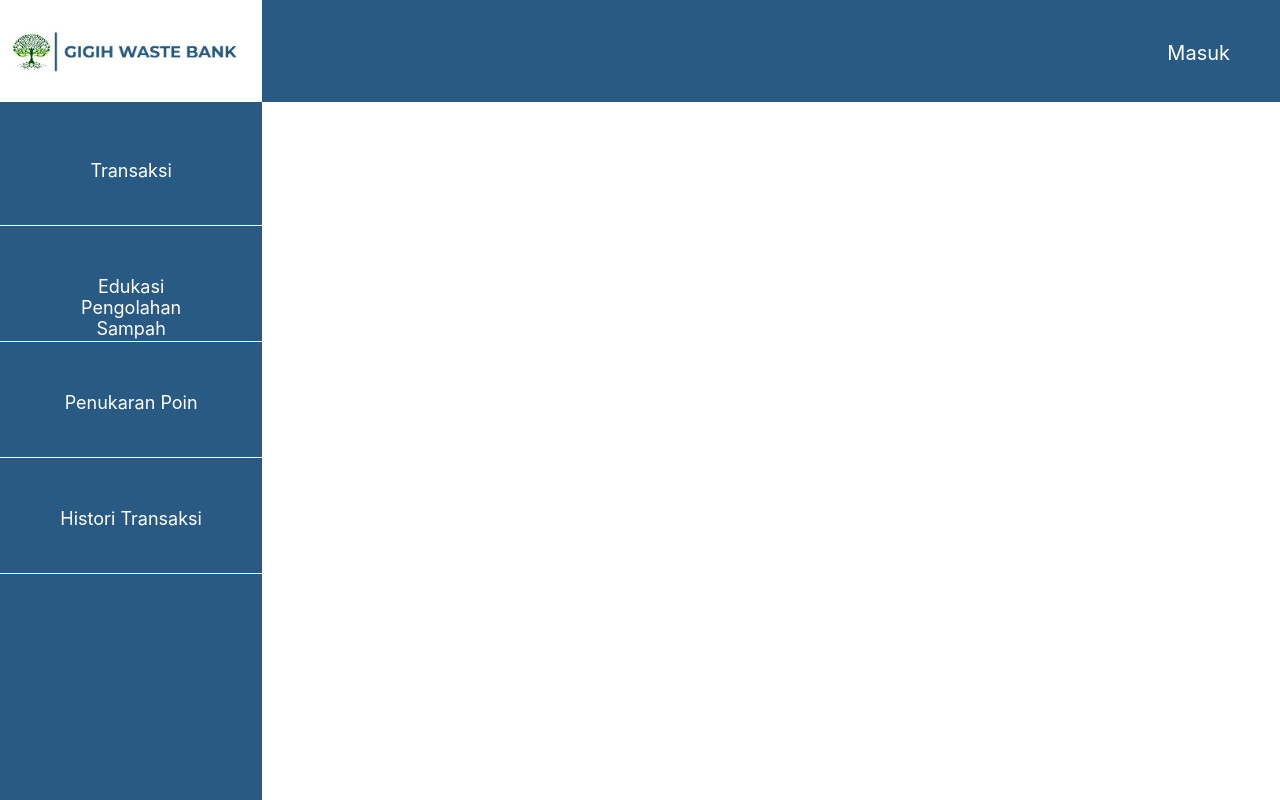
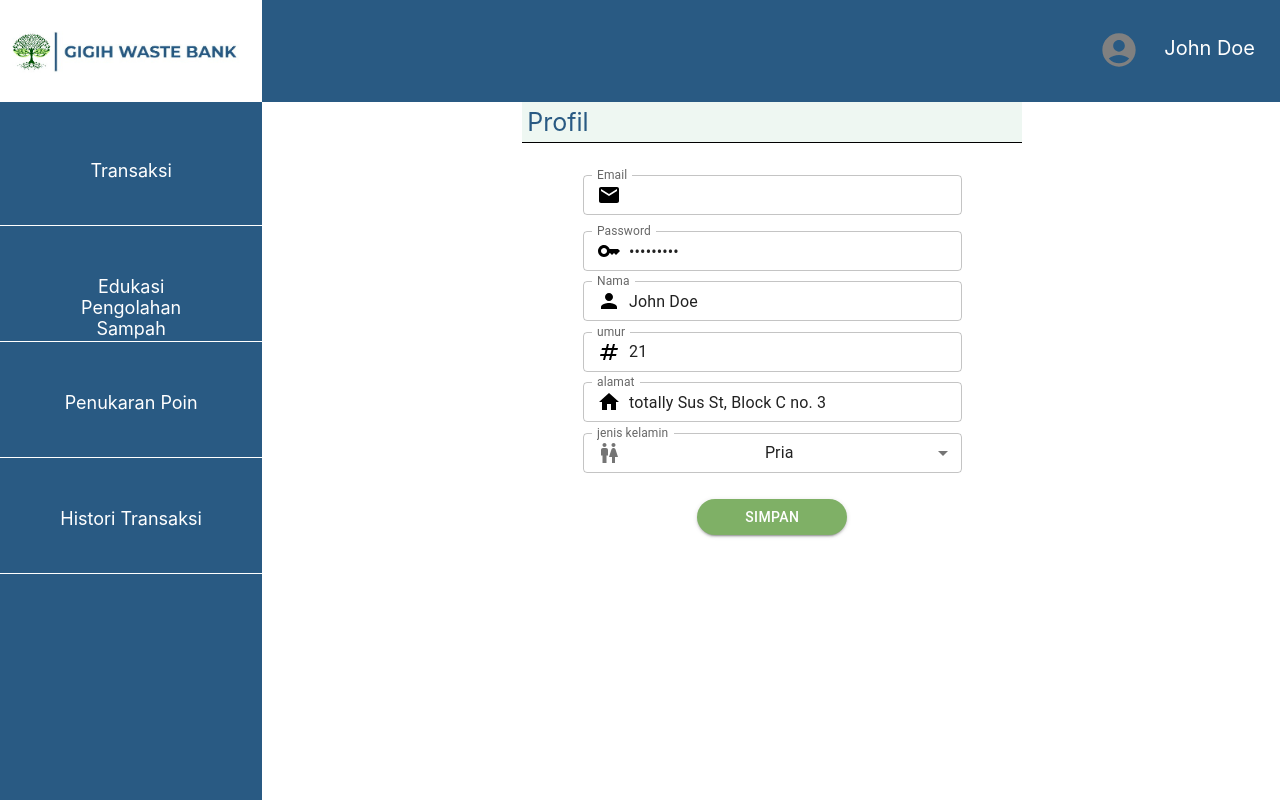
Before and after one commit to cykrya/gigih-waste-bank, a React (Create React App) app: page /editprofile in a window 1280 px wide. Built offline with nearby package versions, Linux system fonts and the light colour scheme.

Commit message:
profile dan edit profile

```diff
--- a/src/App.jsx
+++ b/src/App.jsx
@@ -12,6 +12,7 @@ import Edukasi from './pages/edukasi/edukasi';
 import PenukaranPoin from './pages/penukaranpoin/penukaranpoin';
 import Histori from './pages/histori/histori';
 import Profile from './pages/profile/profile';
+import Editprofile from './pages/editprofile';
 
 
 
@@ -31,6 +32,7 @@ const App = () => {
             <Route exact path="/penukaranpoin" element={<PenukaranPoin />} />
             <Route exact path="/histori" element={<Histori />} />
             <Route exact path="/profile" element={<Profile />} />
+            <Route exact path="/editprofile" element={<Editprofile />} />
           </Routes>
         </div>
       </Router>
--- /dev/null
+++ b/src/pages/editprofile.css
@@ -0,0 +1,39 @@
+.editWrapper {
+    position: relative;
+    margin-top: 2px;
+    width: 500px;
+    height: 499px;
+    background-color: #ffffffc1;
+    color: black;
+    display: inline-block;
+    text-align: center;
+    margin-left: 260px;
+
+
+
+
+}
+
+.editprofilePage {
+    position: st;
+}
+
+.profileHeader {
+    background-color: #EEF7F2;
+    border-bottom: 1px solid rgb(0, 0, 0);
+
+
+}
+
+.profileHeader p {
+    font-size: 25px;
+    margin: 0;
+    color: #295A83;
+    text-align: left;
+    padding: 5px;
+}
+
+.page-edit{
+    background-color: #ffffffc1;
+    margin-top: 100px;
+}
--- /dev/null
+++ b/src/pages/editprofile.jsx
@@ -0,0 +1,217 @@
+import "./loginregis/loginregis.css"
+import "./editprofile.css"
+import  {useState,useEffect } from "react";
+import { Box, Button, createTheme, FormControl, InputAdornment, TextField, ThemeProvider, MenuItem } from "@mui/material";
+//import { Link } from "react-router-dom";
+import EmailIcon from '@mui/icons-material/Email';
+import KeyIcon from '@mui/icons-material/Key';
+import PersonIcon from '@mui/icons-material/Person';
+import WcIcon from '@mui/icons-material/Wc';
+import NumbersIcon from '@mui/icons-material/Numbers';
+import HomeIcon from '@mui/icons-material/Home';
+
+import { useSelector, useDispatch } from 'react-redux';
+import {email, password,nama,umur,alamat,jeniskel,hadLogin} from '../components/core/slice'
+
+
+
+const theme = createTheme({
+  palette: {
+    primary: {
+      main: '#7FB066',
+    },
+    secondary: {
+      main: '#EBEBEB',
+    },
+
+  },
+});
+
+const Gender = [
+  {
+    value: 'Pria',
+    label: 'Pria',
+  },
+  {
+    value: 'Wanita',
+    label: 'Wanita',
+  },
+  {
+    value: 'Lain',
+    label: 'Lain',
+  },
+];
+
+
+
+// export default function Register() {
+  const Editprofile = () => {
+  const [profemailPhone, setprofEmailPhone] = useState("");
+  const [profpassword, setprofPassword] = useState("");
+  const [profname, setprofName] = useState("");
+  const [profage, setprofAge] = useState("");
+  const [profaddress, setprofAddress] = useState("");
+  const [profgender, setprofGender] = useState('Pria');
+  const dispatch = useDispatch()
+  dispatch(hadLogin(true));
+
+  const InsertProfileData = (e) => {
+    e.preventDefault();
+    console.log(profemailPhone);
+    console.log(profpassword);
+    console.log(profname);
+    console.log(profage);
+    console.log(profaddress);
+    console.log(profgender);
+    dispatch(email(profemailPhone));
+    dispatch(password(profpassword));
+    dispatch(nama(profname));
+    dispatch(umur(profage));
+    dispatch(alamat(profaddress));
+    dispatch(jeniskel(profgender));
+
+  };
+
+  const test1=((useSelector((state)=>state.profile)).email);
+  const test2=((useSelector((state)=>state.profile)).password);
+  const test3=((useSelector((state)=>state.profile)).nama);
+  const test4=((useSelector((state)=>state.profile)).umur);
+  const test5=((useSelector((state)=>state.profile)).alamat);
+  const test6=((useSelector((state)=>state.profile)).jeniskel);
+
+  useEffect (()=>{
+    console.log("nama akun: "+test1);
+    console.log("nama password: "+test2);
+    console.log("nama user: "+test3);
+    console.log("umur: "+test4);
+    console.log("nama alamat: "+test5);
+    console.log("jenis kelamin: "+test6);
+  });
+
+
+    return (
+      <div className="editprofilePage">
+      <ThemeProvider theme={theme}>
+        <div className="page-edit">
+          <div className="editWrapper">
+            <div className="profileHeader"><p className="headerName">Profil</p></div>
+            <div className="profileContent">
+              <form onSubmit={InsertProfileData} className="playlistForm">
+              <FormControl className="ssearch">
+                <Box mt={0.5} sx={{m:1, pt:3} }>
+                  <IconTextField onChange={(e) => setprofEmailPhone(e.target.value)}
+                    label="Email"
+                    value={profemailPhone}
+                    type="email"
+                    size="small"
+                    sx={{width: '50ch',fontSize: 12}}
+                    iconStart={<EmailIcon sx={{ color: "black"}}/>}
+                  />
+                </Box>
+
+                <Box mt={0.5} sx={{mt:1,mb:0.3}}>
+                  <span>
+                    <IconTextField  onChange={(e) => setprofPassword(e.target.value)}
+                      label="Password"
+                      value={test2}
+                      type="password"
+                      size="small"
+                      sx={{width: '50ch',fontSize: 12}}
+                      iconStart={<KeyIcon sx={{ color: "black"}} />}
+                    />
+                  </span>
+                </Box>
+
+                <Box mt={0.5} sx={{m:1, mb:0.3} }>
+                  <IconTextField  onChange={(e) => setprofName(e.target.value)}
+                    label="Nama"
+                    value={test3}
+                    type="text"
+                    size="small"
+                    sx={{width: '50ch',fontSize: 12}}
+                    iconStart={<PersonIcon sx={{ color: "black"}}/>}
+                  />
+                </Box>
+
+                <Box mt={0.5} sx={{m:1, mb:0.3} }>
+                  <IconTextField  onChange={(e) => setprofAge(e.target.value)}
+                    label="umur"
+                    value={test4}
+                    type="number"
+                    size="small"
+                    sx={{width: '50ch',fontSize: 12}}
+                    iconStart={<NumbersIcon sx={{ color: "black"}}/>}
+                  />
+                </Box>
+
+                <Box mt={0.5} sx={{m:1,mb:0.3} }>
+                  <IconTextField  onChange={(e) => setprofAddress(e.target.value)}
+                    label="alamat"
+                    value={test5}
+                    type="text"
+                    size="small"
+                    sx={{width: '50ch',fontSize: 12}}
+                    iconStart={<HomeIcon sx={{ color: "black"}}/>}
+                  />
+                </Box>
+
+                <Box mt={0.5} sx={{m:1, mb:0.3} }>
+                  <TextField
+                    id="outlined-select-currency"
+                    select
+                    label="jenis kelamin"
+                    size="small"
+                    value={profgender}
+                    onChange={(e) => setprofGender(e.target.value)}
+                    sx={{ width:'50ch',fontSize: 12}}
+                    InputProps={{
+                      startAdornment: (
+                        <InputAdornment position="start">
+                          <WcIcon />
+                        </InputAdornment>
+                      ),
+                    }}
+                  >
+                    {Gender.map((option) => (
+                      <MenuItem key={option.value} value={option.value}>
+                        {option.label}
+                      </MenuItem>
+                    ))}
+                  </TextField>
+                </Box>
+
+                <Box mt={0.5} sx={{mt:3,mb:0.3}}>
+                  {/* <Link to="/home"> */}
+                    <Button variant="contained" type="input"  className="button register" sx={{ color: 'white' ,width:150, borderRadius: '25px'}}>Simpan</Button>
+                  {/* </Link> */}
+                </Box>
+
+              </FormControl>
+              </form>
+
+            </div>
+          </div>
+        </div>
+      </ThemeProvider>
+      </div>
+    );
+  }
+
+  const IconTextField = ({ iconStart, iconEnd, InputProps, ...props }) => {
+    return (
+      <TextField
+        {...props}
+        InputProps={{
+          ...InputProps,
+          startAdornment: iconStart ? (
+            <InputAdornment position="start">{iconStart}</InputAdornment>
+          ) : null,
+          endAdornment: iconEnd ? (
+            <InputAdornment position="end">{iconEnd}</InputAdornment>
+          ) : null
+        }}
+      />
+    );
+  };
+
+  export default Editprofile;
--- a/src/pages/profile/profile.jsx
+++ b/src/pages/profile/profile.jsx
@@ -2,6 +2,7 @@ import "./profile.css"
 import AccountCircleIcon from '@mui/icons-material/AccountCircle';
 import { Button,createTheme,ThemeProvider,Box} from "@mui/material";
 import { useSelector} from 'react-redux';
+import { Link } from "react-router-dom";
 
 
 const theme1 = createTheme({
@@ -56,13 +57,18 @@ const Profile = () => {
               <p className="data">{test6}</p>
               <p>Alamat</p>
               <p className="data">{test5}</p>
-            </div>
+              </div>
             <ThemeProvider theme={theme1}>
-<Box><Button variant= "contained" type="input"  className="button register" sx={{ color: 'white' ,width:150, borderRadius: '25px' , mt: 6}}>Edit Akun</Button></Box></ThemeProvider>
+<Box>
+<Link to="/editprofile">
+<Button  variant= "contained" type="input"  className="button register" sx={{ color: 'white' ,width:150, borderRadius: '25px' , mt: 0}}>Edit Akun</Button>
+          </Link>
+
+</Box></ThemeProvider>
 
 
 <ThemeProvider theme={theme2}>
-<Button variant="contained" type="input"  className="button register" sx={{ color: 'white' ,width:150, borderRadius: '25px', mt: 1}}>Keluar</Button></ThemeProvider>
+<Button href="/login" variant="contained" type="input"  className="button register" sx={{ color: 'white' ,width:150, borderRadius: '25px', mt: 1}}>Keluar</Button></ThemeProvider>
 
             </div>
         </div>
```
